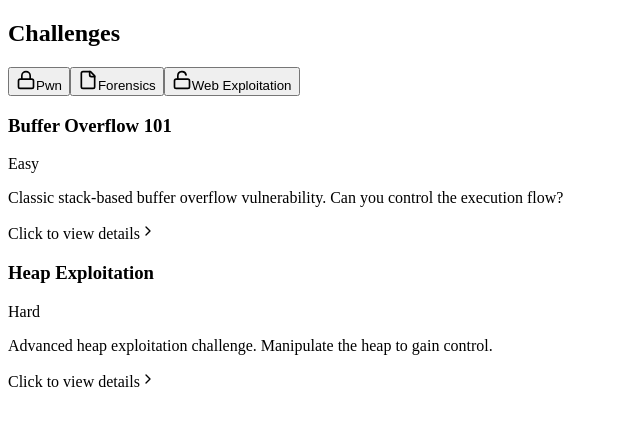
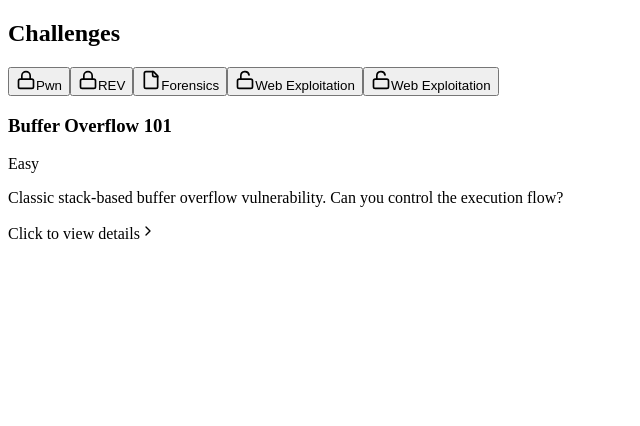
Before and after one commit to trafficracer/username, a Next.js app: page /Challenges in a window 1280 px wide. Shown: the top 426 px of the page, without its empty margins (0-640 px from the left). Built offline with nearby package versions, Linux system fonts and the light colour scheme.

Commit message:
Update Challenges.tsx

```diff
--- a/src/pages/Challenges.tsx
+++ b/src/pages/Challenges.tsx
@@ -15,14 +15,21 @@ const Challenges: React.FC = () => {
           difficulty: 'Easy',
           fileLink: '/challenges/pwn/buffer_overflow_101.zip',
           hint: 'Try examining what happens when you send more than 64 bytes...'
-        },
+        }
+      ]
+    },
+    {
+      name: 'REV',
+      description: 'rev challenge',
+      icon: <LockIcon size={20} />,
+      challenges: [
         {
-          id: 2,
-          title: 'Heap Exploitation',
-          description: 'Advanced heap exploitation challenge. Manipulate the heap to gain control.',
-          difficulty: 'Hard',
-          fileLink: '/challenges/pwn/heap_exploit.zip',
-          hint: 'Look for use-after-free vulnerabilities'
+          id: 1,
+          title: 'Flag casino',
+          description: 'The team stumbles into a long-abandoned casino. As you enter, the lights and music whir to life, and a staff of robots begin moving around and offering games, while skeletons of prewar patrons are slumped at slot machines. A robotic dealer waves you over and promises great wealth if you can win - can you beat the house and gather funds for the mission?',
+          difficulty: 'Easy',
+          fileLink: 'https://drive.google.com/file/d/1XUGiVZuTq-4jNE2XKZ7Xy-F_QKS_l5FZ/view?usp=sharing',
+          hint: 'no hint'
         }
       ]
     },
@@ -33,19 +40,11 @@ const Challenges: React.FC = () => {
       challenges: [
         {
           id: 3,
-          title: 'Hidden Secrets',
-          description: 'There\'s something hidden in this image. Can you find it?',
+          title: 'letsgooooo',
+          description: 'Which iconic hippie van from Cars shares its name with a historic San Francisco district known for jazz and counterculture?',
           difficulty: 'Medium',
-          fileLink: '/challenges/forensics/hidden_secrets.jpg',
-          hint: 'Have you tried looking at the image in a hex editor?'
-        },
-        {
-          id: 4,
-          title: 'Memory Dump Analysis',
-          description: 'Analyze this memory dump to find traces of the attacker.',
-          difficulty: 'Hard',
-          fileLink: '/challenges/forensics/memory.dmp',
-          hint: 'Volatility might be useful here'
+          fileLink: 'https://drive.google.com/file/d/1fGjKvjJYAZ_gpI79yuch6HAiApV_W0xu/view?usp=sharing',
+          hint: 'Do you know about cars movie?'
         }
       ]
     },
@@ -61,14 +60,21 @@ const Challenges: React.FC = () => {
           difficulty: 'Easy',
           fileLink: '/challenges/web/sql_injection',
           hint: 'What happens if you use a single quote in the username field?'
-        },
+        }
+      ]
+    },
+    {
+      name: 'Web Exploitation',
+      description: 'Web application security challenges',
+      icon: <UnlockIcon size={20} />,
+      challenges: [
         {
-          id: 6,
-          title: 'XSS Challenge',
-          description: 'Exploit cross-site scripting to steal the admin\'s cookie.',
-          difficulty: 'Medium',
-          fileLink: '/challenges/web/xss_challenge',
-          hint: 'The comment section doesn\'t sanitize user input properly'
+          id: 5,
+          title: 'SQL Injection',
+          description: 'Can you bypass the login by exploiting SQL injection?',
+          difficulty: 'Easy',
+          fileLink: '/challenges/web/sql_injection',
+          hint: 'What happens if you use a single quote in the username field?'
         }
       ]
     }
```
